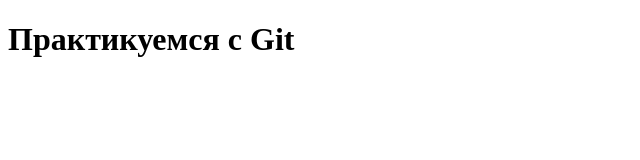
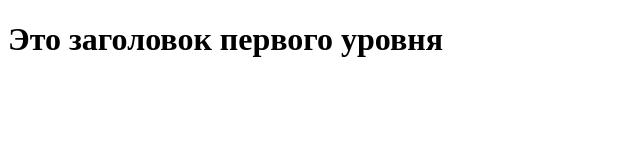
Before and after one commit to LidiaTalankina/Test-1, a plain HTML site: page index.html in a window 1280 px wide. Shown: the whole page, without its empty margins (0-640 px from the left). Drawn offline with Linux system fonts and the light colour scheme.

Commit message:
feat: change the name of h1 element

```diff
--- a/index.html
+++ b/index.html
@@ -4,9 +4,9 @@
     <meta charset="UTF-8">
     <meta http-equiv="X-UA-Compatible" content="IE=edge">
     <meta name="viewport" content="width=device-width, initial-scale=1.0">
-    <title>Document</title>
+    <title>Практикуемся с Git</title>
 </head>
 <body>
-    <h1>Практикуемся с Git</h1>
+    <h1>Это заголовок первого уровня</h1>
 </body>
 </html>
```
Also changed, not shown: pages/about.html (added).
